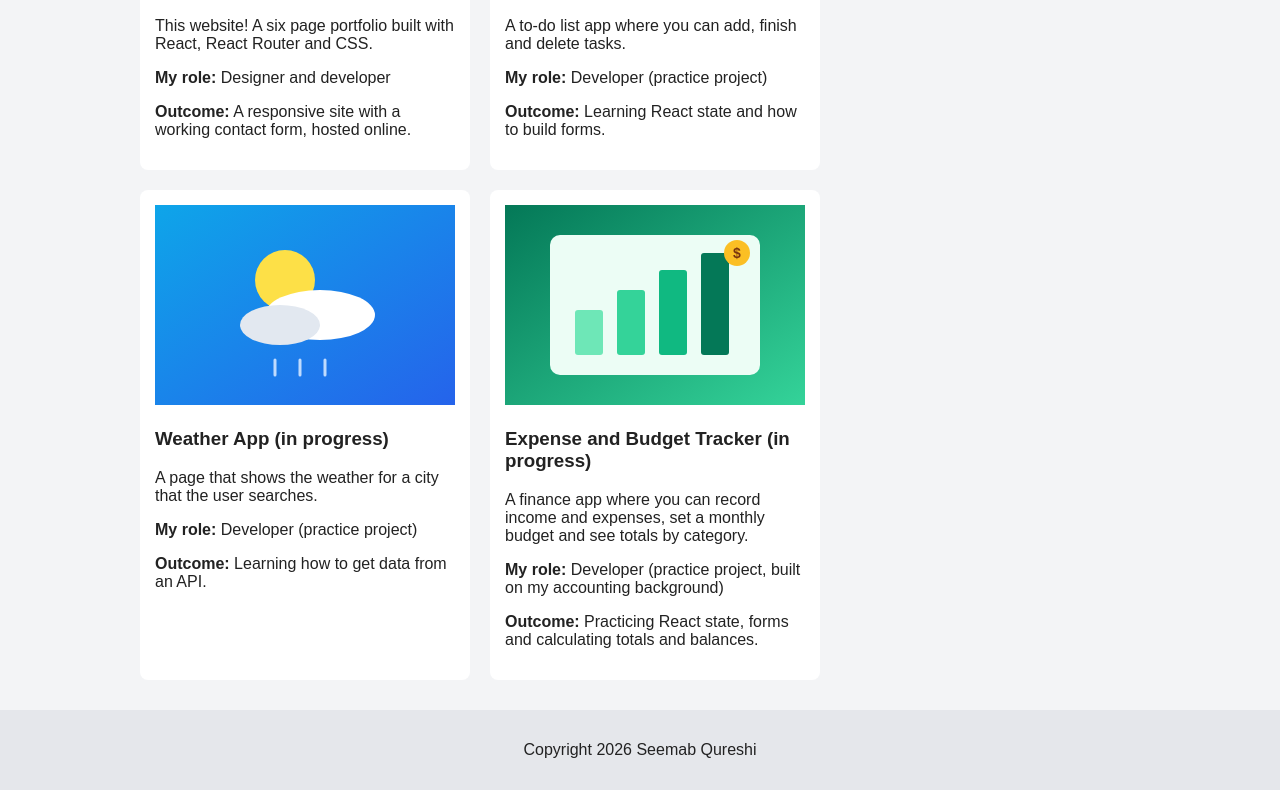
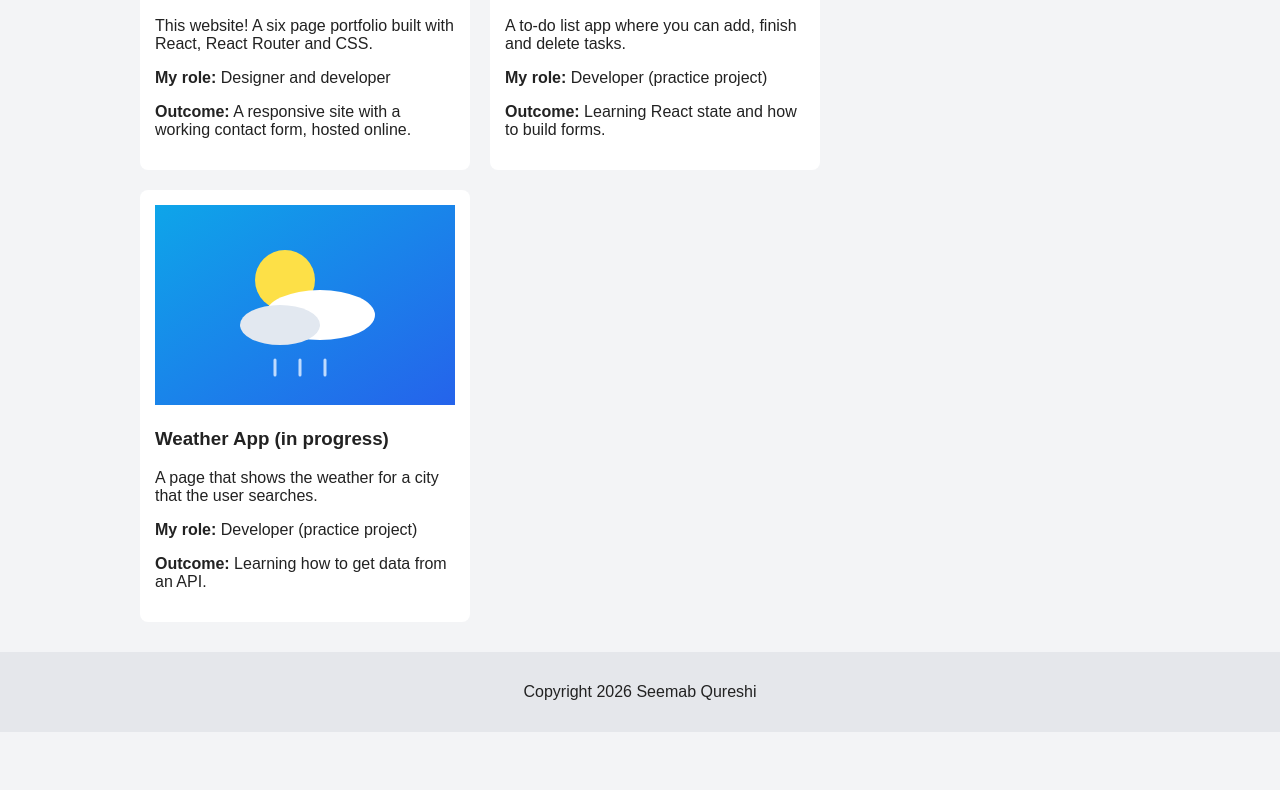
Before and after one commit to seemab01/COMP229-Portfolio, a React (Vite) app: page /projects in a window 1280 px wide. Shown: the part 436-1226 px from the top of the page. After the commit the page ends 1168 px from the top, so only its background shows below. Built offline with nearby package versions, Linux system fonts and the light colour scheme.

Commit message:
Remove finance project (not a real project)

```diff
--- a/src/pages/Projects.jsx
+++ b/src/pages/Projects.jsx
@@ -1,4 +1,4 @@
-// Projects page: four projects with an image, my role and the outcome
+// Projects page: three projects with an image, my role and the outcome
 function Projects() {
   return (
     <div className="page">
@@ -28,13 +28,6 @@ function Projects() {
           <p><b>My role:</b> Developer (practice project)</p>
           <p><b>Outcome:</b> Learning how to get data from an API.</p>
         </div>
-        <div className="card">
-          <img src="/images/project-4.svg" alt="Expense and budget tracker" />
-          <h3>Expense and Budget Tracker (in progress)</h3>
-          <p>A finance app where you can record income and expenses, set a monthly budget and see totals by category.</p>
-          <p><b>My role:</b> Developer (practice project, built on my accounting background)</p>
-          <p><b>Outcome:</b> Practicing React state, forms and calculating totals and balances.</p>
-        </div>
       </div>
     </div>
   )
```
Also changed, not shown: public/images/project-4.svg (deleted).
